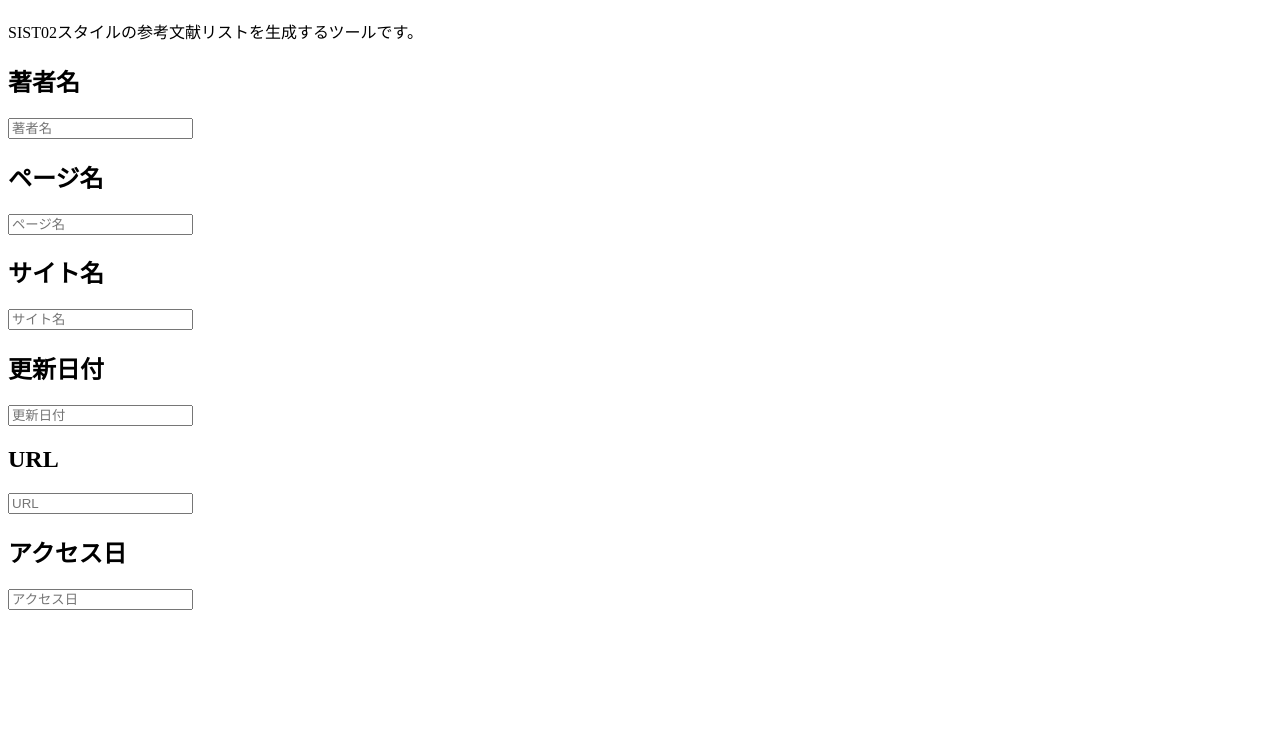
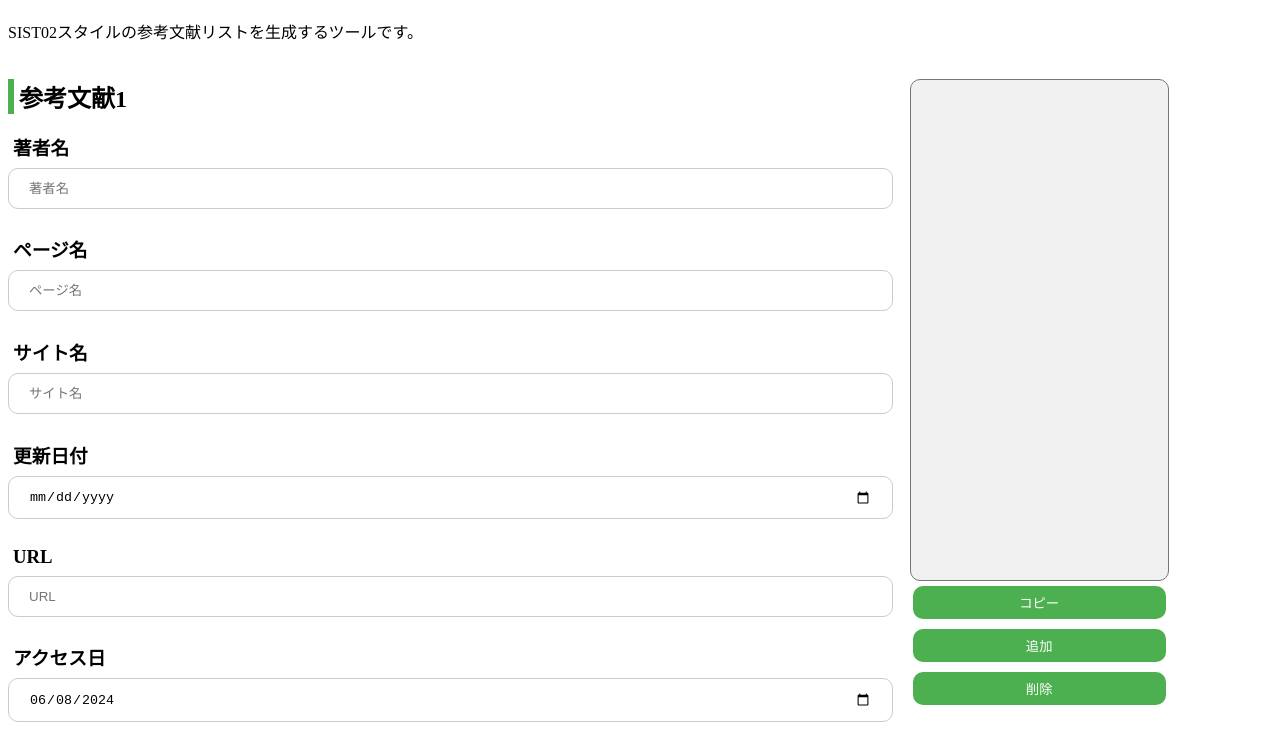
Before and after one commit to N-Keisho/ReferencesGenerator, a plain HTML site: page index.html in a window 1280 px wide. Shown: the part 70-808 px from the top of the page. Drawn offline with Linux system fonts and the light colour scheme.

Commit message:
デザイン以外の基本機能は完成

```diff
--- a/index.html
+++ b/index.html
@@ -10,19 +10,30 @@
     <h1>参考文献ジェネレータ</h1>
     <p>SIST02スタイルの参考文献リストを生成するツールです。</p>
     </p>
-    <div>
-        <h2>著者名</h2>
-        <input type="text" id="author" placeholder="著者名">
-        <h2>ページ名</h2>
-        <input type="text" id="title" placeholder="ページ名">
-        <h2>サイト名</h2>
-        <input type="text" id="site" placeholder="サイト名">
-        <h2>更新日付</h2>
-        <input type="text" id="date" placeholder="更新日付">
-        <h2>URL</h2>
-        <input type="text" id="url" placeholder="URL">
-        <h2>アクセス日</h2>
-        <input type="text" id="access" placeholder="アクセス日">
+    <div class="container">
+        <div id="references" class="references">
+            <div id="reference1" class="reference">
+                <h2>参考文献1</h2>
+                <h3>著者名</h3>
+                <input type="text" class="author" placeholder="著者名" onchange="generate()">
+                <h3>ページ名</h3>
+                <input type="text" class="page" placeholder="ページ名" onchange="generate()">
+                <h3>サイト名</h3>
+                <input type="text" class="site" placeholder="サイト名" onchange="generate()">
+                <h3>更新日付</h3>
+                <input type="date" class="update" placeholder="更新日付" onchange="generate()">
+                <h3>URL</h3>
+                <input type="url" class="url" placeholder="URL" onchange="generate()">
+                <h3>アクセス日</h3>
+                <input type="date" class="access" placeholder="アクセス日" onchange="generate()">
+            </div>
+        </div>
+        <div class="result">
+            <textarea id="output" class="output"></textarea>
+            <button onclick="copy()">コピー</button>
+            <button onclick="addReference()">追加</button>
+            <button onclick="deleteReference()">削除</button>
+        </div>
     </div>
     <script src="script.js"></script>
 </body>
--- a/script.js
+++ b/script.js
@@ -0,0 +1,72 @@
+function generate(){
+    const reference = document.getElementsByClassName('reference');
+    let output = "";
+    var count = 1;
+    for(var j = 0; j < reference.length; j++){
+        const inputs = reference[j].getElementsByTagName('input');
+        output += "[" + count + "]";
+        for (var i = 0; i < inputs.length; i++){
+            if (inputs[i].value !== ""){
+                if (inputs[i].className === "page"){
+                    output += `"` + inputs[i].value + `". `;
+                }
+                else if(inputs[i].className === "access") {
+                    output += "(参照 " + inputs[i].value + "). ";
+                }
+                else if(inputs[i].className === "url") {
+                    output += inputs[i].value + ", ";
+                }
+                else {
+                    output += inputs[i].value + ". ";
+                }
+            }
+        }
+        output += "\n";
+        count++;
+    }
+    document.getElementById('output').innerHTML = output;
+}
+
+function addReference(){
+    const reference = document.getElementsByClassName('reference')[0];
+    const newReference = reference.cloneNode(true);
+    const title = newReference.getElementsByTagName('h2')[0];
+    title.innerHTML = "参考文献" + (reference.parentNode.childElementCount + 1);
+    newReference.id = "reference" + (reference.parentNode.childElementCount + 1);
+    const inputs = newReference.getElementsByTagName('input');
+    for (var i = 0; i < inputs.length; i++){
+        if(inputs[i].className !== "access")
+            inputs[i].value = "";
+    }
+    reference.parentNode.appendChild(newReference);
+}
+
+function deleteReference(){
+    const reference = document.getElementsByClassName('reference');
+    if (reference.length > 1){
+        reference[reference.length - 1].remove();
+    }
+    else{
+        alert("これ以上削除できません");
+    }
+}
+
+function copy(){
+    const text = document.getElementById('output').value;
+    navigator.clipboard.writeText(text).then(function(){
+        alert('コピーしました');
+    }, function(){
+        alert('コピーできませんでした');
+    });
+}
+
+function today() {
+    var today = new Date();
+    today.setDate(today.getDate());
+    var yyyy = today.getFullYear();
+    var mm = ("0"+(today.getMonth()+1)).slice(-2);
+    var dd = ("0"+today.getDate()).slice(-2);
+    document.getElementsByClassName("access")[0].value=yyyy+'-'+mm+'-'+dd;
+}
+
+today();
--- a/style.css
+++ b/style.css
@@ -0,0 +1,63 @@
+h2 {
+    margin-bottom: 0;
+    padding-left: 5px;
+    border-left: 6px solid #4CAF50;
+
+}
+
+h3 {
+    margin-bottom: 0;
+    padding-left: 5px;
+}
+
+
+input {
+    width: 100%;
+    padding: 12px 20px;
+    margin: 8px 0;
+    display: inline-block;
+    border: 1px solid #ccc;
+    box-sizing: border-box;
+    border-radius: 10px;
+}
+
+button {
+    border-radius: 10px;
+    background-color: #4CAF50;
+    width: 100%;
+    color: white;
+    padding: 7px 20px;
+    margin: 5px;
+    border: none;
+    cursor: pointer;
+}
+
+button:hover {
+    opacity: 0.8;
+}
+
+.references {
+    width: 70%;
+}
+
+.container{
+    display: flex;
+}
+
+.result {
+    width: 20%;
+    height: inherit;
+    padding: 20px;
+    display: flex;
+    flex-direction: column;
+    justify-content: center;
+    align-items: center;
+}
+
+.output {
+    width: 100%;
+    height: 100%;
+    background-color: #f1f1f1;
+    border-radius: 10px;
+    resize: none;
+}
```
